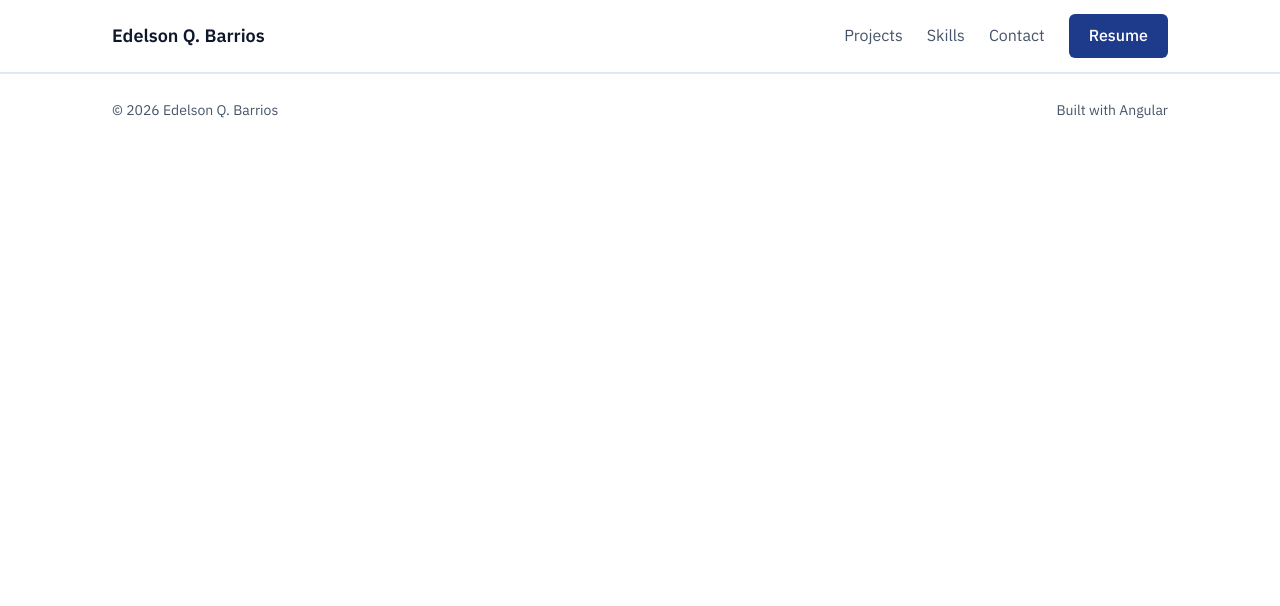
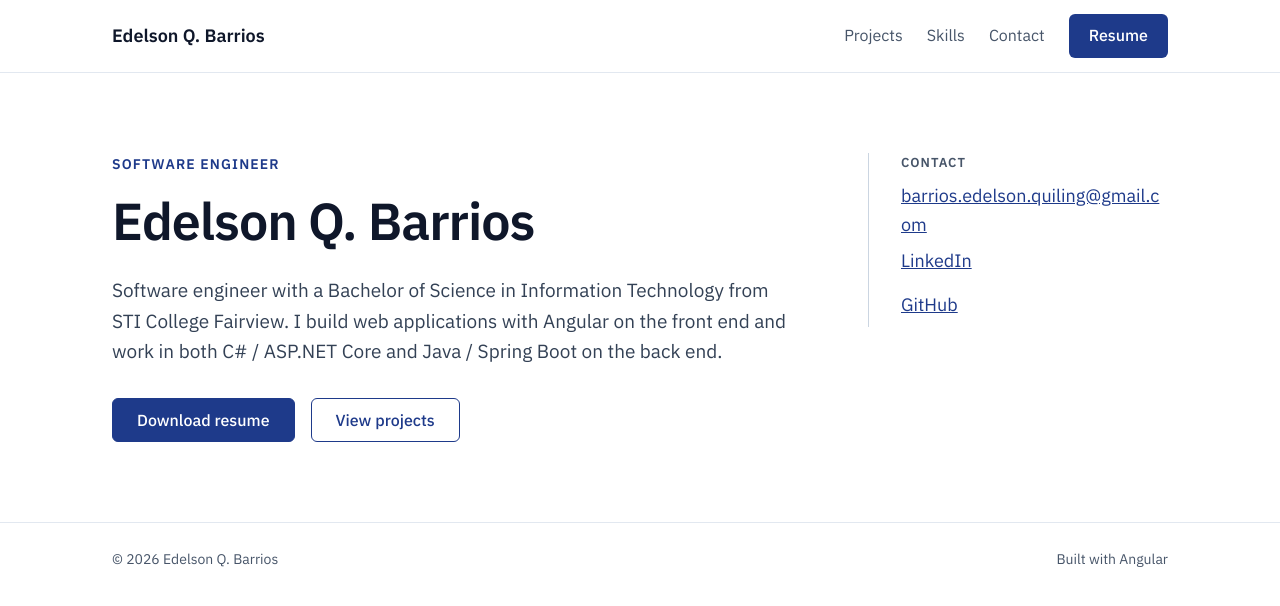
Before and after one commit to edelsonbarrios/portfolio, an Angular app: page / in a window 1280 px wide. Shown: the top 606 px of the page. Built offline with nearby package versions, Linux system fonts and the light colour scheme.

Commit message:
Add home page with hero section

```diff
--- a/src/app/app.routes.ts
+++ b/src/app/app.routes.ts
@@ -1,3 +1,4 @@
 import { Routes } from '@angular/router';
+import { HomeComponent } from './pages/home/home.component';
 
-export const routes: Routes = [];
+export const routes: Routes = [{ path: '', component: HomeComponent }];
--- /dev/null
+++ b/src/app/pages/home/home.component.html
@@ -0,0 +1,38 @@
+<section class="hero">
+  <div class="container hero-grid">
+    <div class="intro">
+      <p class="eyebrow">{{ profile.title }}</p>
+      <h1>{{ profile.name }}</h1>
+      <p class="lead">{{ profile.intro }}</p>
+
+      <div class="actions">
+        <a
+          class="btn btn-primary"
+          [href]="profile.resumeUrl"
+          [attr.download]="profile.resumeFileName"
+          >Download resume</a
+        >
+        <a class="btn btn-outline" routerLink="/" fragment="projects"
+          >View projects</a
+        >
+      </div>
+    </div>
+
+    <aside class="contact" aria-label="Contact">
+      <p class="contact-label">Contact</p>
+      <ul>
+        <li>
+          <a [href]="'mailto:' + profile.email">{{ profile.email }}</a>
+        </li>
+        <li>
+          <a [href]="profile.linkedin" target="_blank" rel="noopener"
+            >LinkedIn</a
+          >
+        </li>
+        <li>
+          <a [href]="profile.github" target="_blank" rel="noopener">GitHub</a>
+        </li>
+      </ul>
+    </aside>
+  </div>
+</section>
--- /dev/null
+++ b/src/app/pages/home/home.component.scss
@@ -0,0 +1,147 @@
+.container {
+  max-width: 1120px;
+  margin: 0 auto;
+  padding: 0 32px;
+}
+
+.hero {
+  padding: 80px 0;
+}
+
+.hero-grid {
+  display: grid;
+  grid-template-columns: 1fr 300px;
+  gap: 48px;
+  align-items: start;
+}
+
+.eyebrow {
+  margin: 0 0 16px;
+  font-size: 14px;
+  font-weight: 600;
+  text-transform: uppercase;
+  letter-spacing: 0.08em;
+  color: var(--accent);
+}
+
+h1 {
+  margin: 0 0 24px;
+  font-size: 52px;
+  font-weight: 600;
+  letter-spacing: -0.02em;
+  line-height: 1.15;
+  color: var(--text);
+}
+
+.lead {
+  max-width: 60ch;
+  margin: 0 0 32px;
+  font-size: 19px;
+  line-height: 1.6;
+  color: var(--text-body);
+}
+
+.actions {
+  display: flex;
+  flex-wrap: wrap;
+  gap: 12px 16px;
+}
+
+.btn {
+  display: inline-flex;
+  align-items: center;
+  justify-content: center;
+  min-height: 44px;
+  padding: 0 24px;
+  font-size: 16px;
+  font-weight: 500;
+  text-decoration: none;
+  border: 1px solid var(--accent);
+  border-radius: 6px;
+
+  &:focus-visible {
+    outline: 2px solid var(--accent);
+    outline-offset: 2px;
+  }
+}
+
+.btn-primary {
+  color: #ffffff;
+  background: var(--accent);
+
+  &:hover {
+    background: var(--accent-hover);
+    border-color: var(--accent-hover);
+  }
+}
+
+.btn-outline {
+  color: var(--accent);
+  background: transparent;
+
+  &:hover {
+    color: var(--accent-hover);
+    border-color: var(--accent-hover);
+  }
+}
+
+.contact {
+  padding-left: 32px;
+  border-left: 1px solid var(--border-strong);
+
+  ul {
+    margin: 0;
+    padding: 0;
+    list-style: none;
+  }
+
+  a {
+    display: inline-flex;
+    align-items: center;
+    min-height: 44px;
+    overflow-wrap: anywhere;
+    color: var(--accent);
+
+    &:hover {
+      color: var(--accent-hover);
+    }
+
+    &:focus-visible {
+      outline: 2px solid var(--accent);
+      outline-offset: 2px;
+    }
+  }
+}
+
+.contact-label {
+  margin: 0 0 8px;
+  font-size: 13px;
+  font-weight: 600;
+  text-transform: uppercase;
+  letter-spacing: 0.08em;
+  color: var(--text-muted);
+}
+
+@media (max-width: 900px) {
+  .hero-grid {
+    grid-template-columns: 1fr;
+    gap: 40px;
+  }
+
+  .contact {
+    padding-left: 0;
+    padding-top: 24px;
+    border-left: none;
+    border-top: 1px solid var(--border-strong);
+  }
+}
+
+@media (max-width: 480px) {
+  .hero {
+    padding: 48px 0;
+  }
+
+  h1 {
+    font-size: 40px;
+  }
+}
--- /dev/null
+++ b/src/app/pages/home/home.component.ts
@@ -0,0 +1,14 @@
+import { Component } from '@angular/core';
+import { RouterLink } from '@angular/router';
+import { profile } from '../../data/profile';
+
+@Component({
+  selector: 'app-home',
+  standalone: true,
+  imports: [RouterLink],
+  templateUrl: './home.component.html',
+  styleUrl: './home.component.scss',
+})
+export class HomeComponent {
+  protected readonly profile = profile;
+}
```
